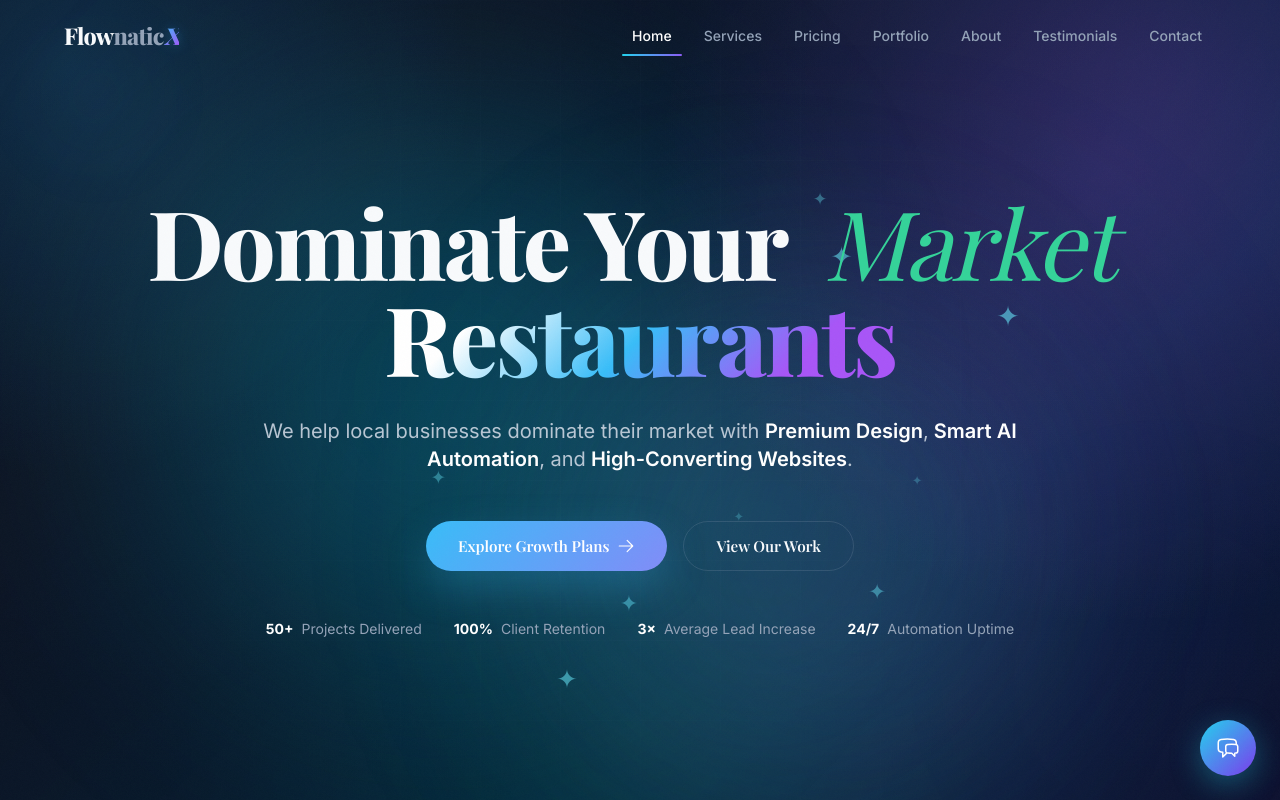
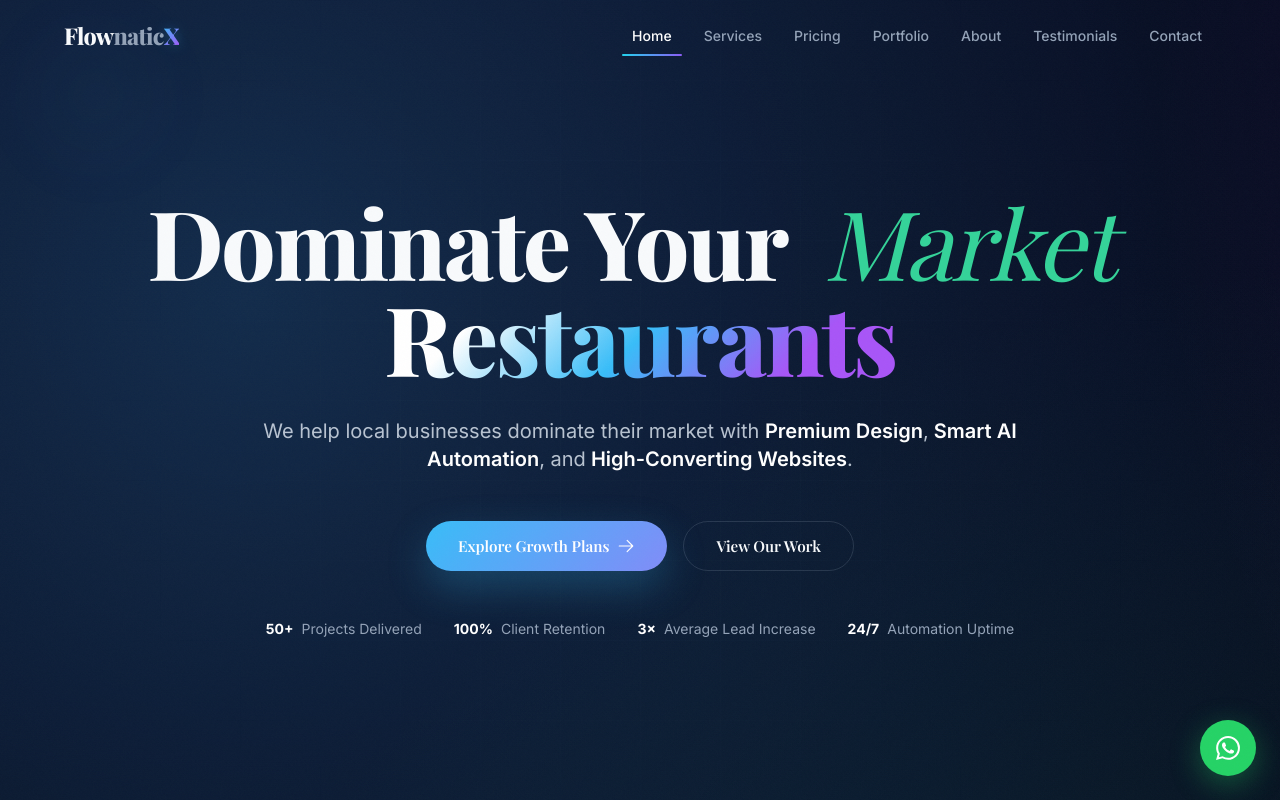
Before and after one commit to Atique-lab/FlownaticX, a React (Vite) app: page / in a window 1280 px wide. Shown: the top 800 px of the page. Built offline with nearby package versions, Linux system fonts and the light colour scheme; a web font is replaced by a local one.

Commit message:
fix: restore logo, add founder images, update portfolio click behavior, and unify background

```diff
--- a/src/components/FloatingCTA.jsx
+++ b/src/components/FloatingCTA.jsx
@@ -1,20 +1,26 @@
 import { motion } from "framer-motion";
 import { Link } from "react-router-dom";
 import { HiOutlineChatBubbleLeftRight } from "react-icons/hi2";
+import { SiWhatsapp } from "react-icons/si";
 
 export default function FloatingCTA() {
   return (
-    <Link to="/contact">
+    <a
+      href="https://wa.me/919999999999"
+      target="_blank"
+      rel="noopener noreferrer"
+      aria-label="Contact on WhatsApp"
+    >
       <motion.div
         initial={{ opacity: 0, scale: 0.8 }}
         animate={{ opacity: 1, scale: 1 }}
         transition={{ delay: 1.5, duration: 0.4 }}
         whileHover={{ scale: 1.1, y: -3 }}
         whileTap={{ scale: 0.95 }}
-        className="fixed bottom-6 right-6 z-50 flex h-14 w-14 items-center justify-center rounded-full bg-gradient-to-br from-cyan-400 to-violet-600 text-white shadow-[0_8px_30px_rgba(34,211,238,0.35)] transition-shadow hover:shadow-[0_12px_40px_rgba(34,211,238,0.5)] cursor-pointer"
+        className="fixed bottom-6 right-6 z-50 flex h-14 w-14 items-center justify-center rounded-full bg-[#25D366] text-white shadow-[0_8px_30px_rgba(37,211,102,0.35)] transition-shadow hover:shadow-[0_12px_40px_rgba(37,211,102,0.5)] cursor-pointer"
       >
-        <HiOutlineChatBubbleLeftRight className="text-2xl" />
+        <SiWhatsapp className="text-2xl" />
       </motion.div>
-    </Link>
+    </a>
   );
 }
--- a/src/index.css
+++ b/src/index.css
@@ -102,22 +102,9 @@ h1, h2, h3, h4, h5, h6 {
   opacity: 0.12;
 }
 
-.app-shell::before {
-  width: 40rem;
-  height: 40rem;
-  top: -10rem;
-  left: -15rem;
-  background: radial-gradient(circle, rgba(56, 189, 248, 0.3) 0%, transparent 70%);
-  animation: floatBlob 20s ease-in-out infinite;
-}
-
+.app-shell::before,
 .app-shell::after {
-  width: 35rem;
-  height: 35rem;
-  bottom: -10rem;
-  right: -10rem;
-  background: radial-gradient(circle, rgba(168, 85, 247, 0.25) 0%, transparent 70%);
-  animation: floatBlob 25s ease-in-out infinite reverse;
+  display: none;
 }
 
 /* ───────────────────────────────────────────
@@ -173,7 +160,6 @@ h1, h2, h3, h4, h5, h6 {
   background-clip: text;
   color: transparent;
   filter: drop-shadow(0 0 6px rgba(56, 189, 248, 0.35));
-  font-style: italic;
 }
 
 /* ───────────────────────────────────────────
@@ -425,19 +411,22 @@ h1, h2, h3, h4, h5, h6 {
   z-index: -2;
   pointer-events: none;
   background:
-    radial-gradient(circle at 10% 20%, rgba(56, 189, 248, 0.15), transparent 40%),
-    radial-gradient(circle at 90% 10%, rgba(168, 85, 247, 0.15), transparent 40%),
-    radial-gradient(circle at 50% 90%, rgba(52, 211, 153, 0.12), transparent 50%),
-    linear-gradient(180deg, #020617 0%, #030712 100%);
-  animation: bgPulse 15s ease-in-out infinite alternate;
+    radial-gradient(circle at 10% 20%, rgba(56, 189, 248, 0.22), transparent 45%),
+    radial-gradient(circle at 90% 10%, rgba(168, 85, 247, 0.2), transparent 45%),
+    radial-gradient(circle at 50% 90%, rgba(52, 211, 153, 0.15), transparent 60%),
+    linear-gradient(180deg, #020617 0%, #010410 100%);
+  background-size: 200% 200%;
+  animation: bgPulse 20s ease infinite alternate;
 }
 
 /* ───────────────────────────────────────────
    ANIMATIONS
    ─────────────────────────────────────────── */
 @keyframes bgPulse {
-  0% { transform: scale(1); filter: hue-rotate(0deg); }
-  100% { transform: scale(1.05); filter: hue-rotate(15deg); }
+  0% { transform: scale(1) translate(0, 0); filter: hue-rotate(0deg); }
+  33% { transform: scale(1.1) translate(2%, -2%); filter: hue-rotate(10deg); }
+  66% { transform: scale(1.05) translate(-1%, 2%); filter: hue-rotate(-5deg); }
+  100% { transform: scale(1.15) translate(1%, 1%); filter: hue-rotate(15deg); }
 }
 
 @keyframes gradientShift {
--- a/src/pages/AboutPage.jsx
+++ b/src/pages/AboutPage.jsx
@@ -48,13 +48,13 @@ const founders = [
   {
     name: "Atique",
     role: "Founder & CEO",
-    img: "/founder.png",
+    img: "https://images.unsplash.com/photo-1507003211169-0a1dd7228f2d?q=80&w=256&h=256&auto=format&fit=crop",
     desc: "Visionary technologist and growth strategist who founded FlownaticX with a mission to make premium digital growth accessible to every local business.",
   },
   {
     name: "Saizel",
     role: "Co-Founder & COO",
-    img: "/cofounder.png",
+    img: "https://images.unsplash.com/photo-1494790108377-be9c29b29330?q=80&w=256&h=256&auto=format&fit=crop",
     desc: "Operations mastermind who ensures every project is delivered on time, on budget, and beyond expectations. The backbone of FlownaticX's execution engine.",
   },
 ];
@@ -64,7 +64,6 @@ export default function AboutPage() {
     <>
       {/* Hero */}
       <section className="relative overflow-hidden px-6 pt-32 pb-16 text-center">
-        <div className="page-gradient" />
         <div className="soft-grid" />
         <motion.div
           initial={{ opacity: 0, y: 24 }}
--- a/src/pages/ContactPage.jsx
+++ b/src/pages/ContactPage.jsx
@@ -95,7 +95,6 @@ export default function ContactPage() {
       />
       {/* Hero */}
       <section className="relative overflow-hidden px-6 pt-32 pb-16 text-center">
-        <div className="page-gradient" />
         <div className="soft-grid" />
         <motion.div
           initial={{ opacity: 0, y: 24 }}
--- a/src/pages/HomePage.jsx
+++ b/src/pages/HomePage.jsx
@@ -185,51 +185,9 @@ export default function HomePage() {
       />
       {/* ══════════ HERO ══════════ */}
       <section ref={heroRef} className="relative flex min-h-screen items-center justify-center overflow-hidden px-6 pt-28 pb-20 text-center">
-        <div className="hero-gradient absolute inset-0 opacity-90" />
         <div className="soft-grid" />
 
-        {/* Animated glowing orbs for GenZ vibe */}
-        <motion.div
-          animate={{ x: [0, 40, -30, 0], y: [0, -50, 30, 0] }}
-          transition={{ duration: 12, repeat: Infinity, ease: "easeInOut" }}
-          className="absolute left-[10%] top-[20%] h-[35rem] w-[35rem] rounded-full bg-cyan-500/25 blur-[120px]"
-        />
-        <motion.div
-          animate={{ x: [0, -50, 40, 0], y: [0, 40, -40, 0] }}
-          transition={{ duration: 15, repeat: Infinity, ease: "easeInOut" }}
-          className="absolute right-[10%] top-[30%] h-[32rem] w-[32rem] rounded-full bg-violet-500/20 blur-[120px]"
-        />
-        <motion.div
-          animate={{ x: [0, 30, -50, 0], y: [0, 50, -30, 0] }}
-          transition={{ duration: 18, repeat: Infinity, ease: "easeInOut" }}
-          className="absolute left-[40%] bottom-[10%] h-[28rem] w-[28rem] rounded-full bg-emerald-500/15 blur-[120px]"
-        />
-
-        {/* Floating Sparkles (GenZ Vibe) */}
-        {[...Array(12)].map((_, i) => (
-          <motion.div
-            key={i}
-            initial={{ opacity: 0, scale: 0 }}
-            animate={{
-              opacity: [0, 0.6, 0],
-              scale: [0, 1.2, 0],
-              x: [0, (Math.random() - 0.5) * 100],
-              y: [0, (Math.random() - 0.5) * 100]
-            }}
-            transition={{
-              duration: 4 + Math.random() * 3,
-              repeat: Infinity,
-              delay: i * 0.4
-            }}
-            className="absolute text-cyan-300 text-2xl pointer-events-none"
-            style={{
-              left: `${10 + Math.random() * 80}%`,
-              top: `${15 + Math.random() * 70}%`
-            }}
-          >
-            ✦
-          </motion.div>
-        ))}
+        {/* Removed Animated glowing orbs and sparkles */}
 
         <motion.div
           style={{ y: textY, opacity }}
@@ -456,7 +414,7 @@ export default function HomePage() {
       {/* ══════════ CTA ══════════ */}
       <section className="py-[var(--section-padding)]">
         <div className="container-section">
-          <div className="hero-gradient relative overflow-hidden rounded-[2rem] px-8 py-20 text-center">
+          <div className="relative overflow-hidden rounded-[2rem] px-8 py-20 text-center border border-white/5">
             <div className="soft-grid opacity-20" />
             <div className="glass-panel premium-surface absolute inset-4 rounded-[1.75rem]" />
             <div className="relative z-10">
--- a/src/pages/PortfolioPage.jsx
+++ b/src/pages/PortfolioPage.jsx
@@ -139,6 +139,11 @@ export default function PortfolioPage() {
       : items.filter((item) => item.cat === activeFilter);
 
   const openPopup = (index) => {
+    const item = filtered[index];
+    if (item.link && item.cat === "web") {
+      window.open(item.link, "_blank", "noopener,noreferrer");
+      return;
+    }
     setLastFocusedIndex(index);
     setCurrentIndex(index);
   };
@@ -176,7 +181,6 @@ export default function PortfolioPage() {
       />
       {/* Hero */}
       <section className="relative overflow-hidden px-6 pt-32 pb-16 text-center">
-        <div className="page-gradient" />
         <div className="soft-grid" />
         <motion.div
           initial={{ opacity: 0, y: 24 }}
--- a/src/pages/PricingPage.jsx
+++ b/src/pages/PricingPage.jsx
@@ -325,7 +325,6 @@ export default function PricingPage() {
       />
       {/* Hero */}
       <section className="relative overflow-hidden px-6 pt-32 pb-10 text-center">
-        <div className="page-gradient" />
         <div className="soft-grid" />
         <motion.div
           initial={{ opacity: 0, y: 24 }}
--- a/src/pages/ServicesPage.jsx
+++ b/src/pages/ServicesPage.jsx
@@ -80,7 +80,6 @@ export default function ServicesPage() {
     <>
       {/* Hero */}
       <section className="relative overflow-hidden px-6 pt-32 pb-16 text-center">
-        <div className="page-gradient" />
         <div className="soft-grid" />
         <motion.div
           initial={{ opacity: 0, y: 24 }}
--- a/src/pages/TestimonialsPage.jsx
+++ b/src/pages/TestimonialsPage.jsx
@@ -82,7 +82,6 @@ export default function TestimonialsPage() {
     <>
       {/* Hero */}
       <section className="relative overflow-hidden px-6 pt-32 pb-16 text-center">
-        <div className="page-gradient" />
         <div className="soft-grid" />
         <motion.div
           initial={{ opacity: 0, y: 24 }}
```
